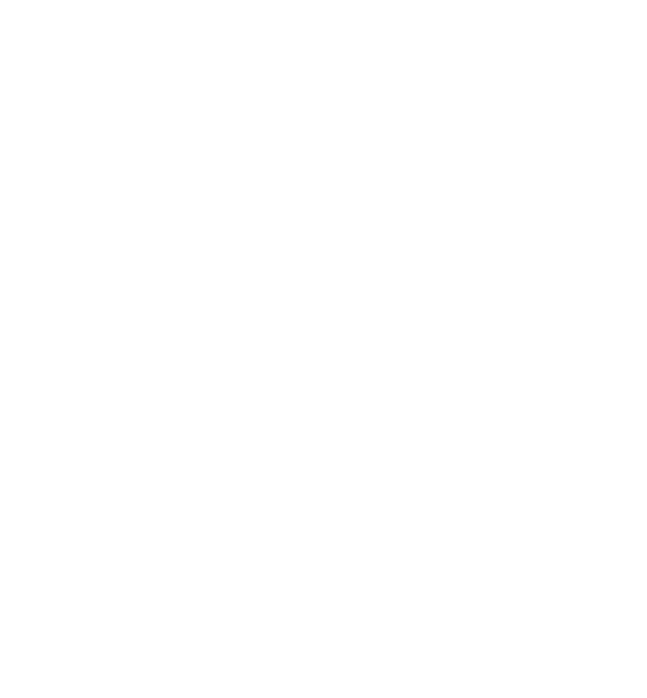
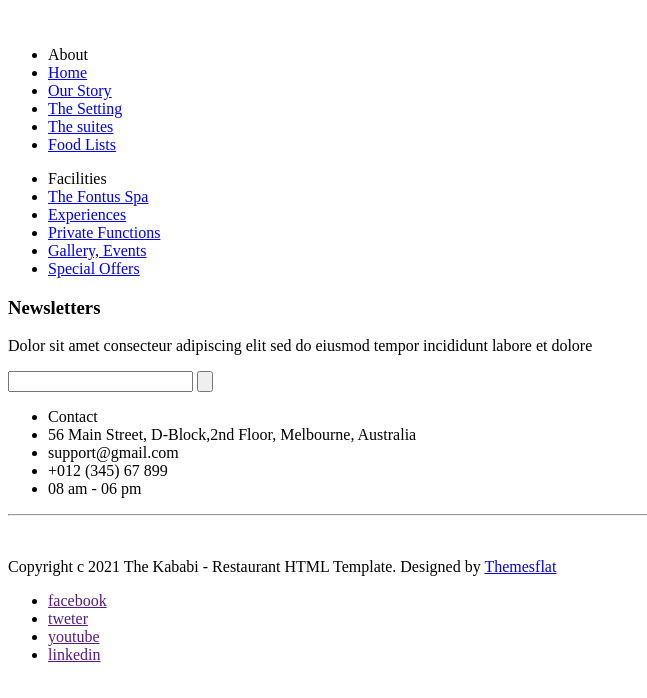
Before and after one commit to l4ur4nn3/Kabibi-food, a plain HTML site: page index.html in a window 1280 px wide. Shown: the whole page, without its empty margins (0-647 px from the left). Drawn offline with Linux system fonts and the light colour scheme.

Commit message:
add footer

```diff
--- a/index.html
+++ b/index.html
@@ -10,4 +10,59 @@
 <body>
 
 </body>
+<footer>
+    <div>
+        <img src="" alt="">
+        <h2></h2>
+    </div>
+    <div>
+        <ul>
+            <li>About</li>
+            <li><a href="#">Home</a></li>
+            <li><a href="#">Our Story</a></li>
+            <li><a href="#">The Setting</a></li>
+            <li><a href="#">The suites</a></li>
+            <li><a href="#">Food Lists</a></li>
+        </ul>
+    </div>
+    <div>
+        <ul>
+            <li>Facilities</li>
+            <li><a href="#">The Fontus Spa</a></li>
+            <li><a href="#">Experiences</a></li>
+            <li><a href="#">Private Functions</a></li>
+            <li><a href="#">Gallery, Events</a></li>
+            <li><a href="#">Special Offers</a></li>
+        </ul>
+    </div>
+    <div>
+        <h3>Newsletters</h3>
+        <p>Dolor sit amet consecteur adipiscing elit sed do eiusmod tempor incididunt labore et dolore</p>
+        <div>
+            <input type="text" name="" id="">
+            <input type="button" value="">
+        </div>
+    </div>
+    <div>
+        <ul>
+            <li>Contact</li>
+            <li>56 Main Street, D-Block,2nd Floor, Melbourne, Australia</li>
+            <li>support@gmail.com</li>
+            <li>+012 (345) 67 899</li>
+            <li>08 am - 06 pm</li>
+        </ul>
+    </div>
+    <hr>
+    <img src="" alt="">
+    <p>Copyright c 2021 The Kababi - Restaurant HTML Template. Designed by <a href="#">Themesflat</a></p>
+
+    <div>
+        <ul>
+            <li><a href="">facebook</a></li>
+            <li><a href="">tweter</a></li>
+            <li><a href="">youtube</a></li>
+            <li><a href="">linkedin</a></li>
+        </ul>
+    </div>
+</footer>
 </html>
```
